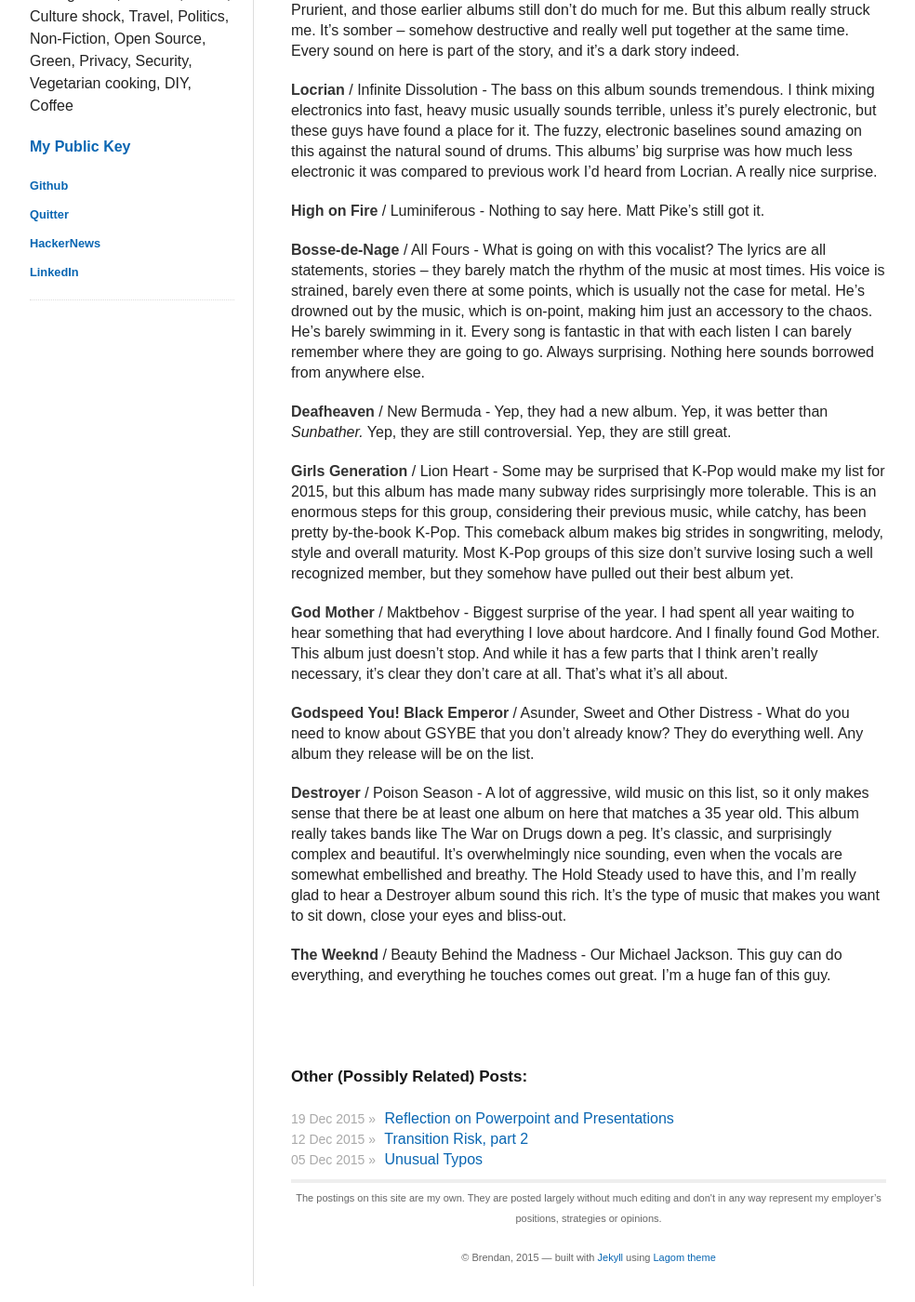
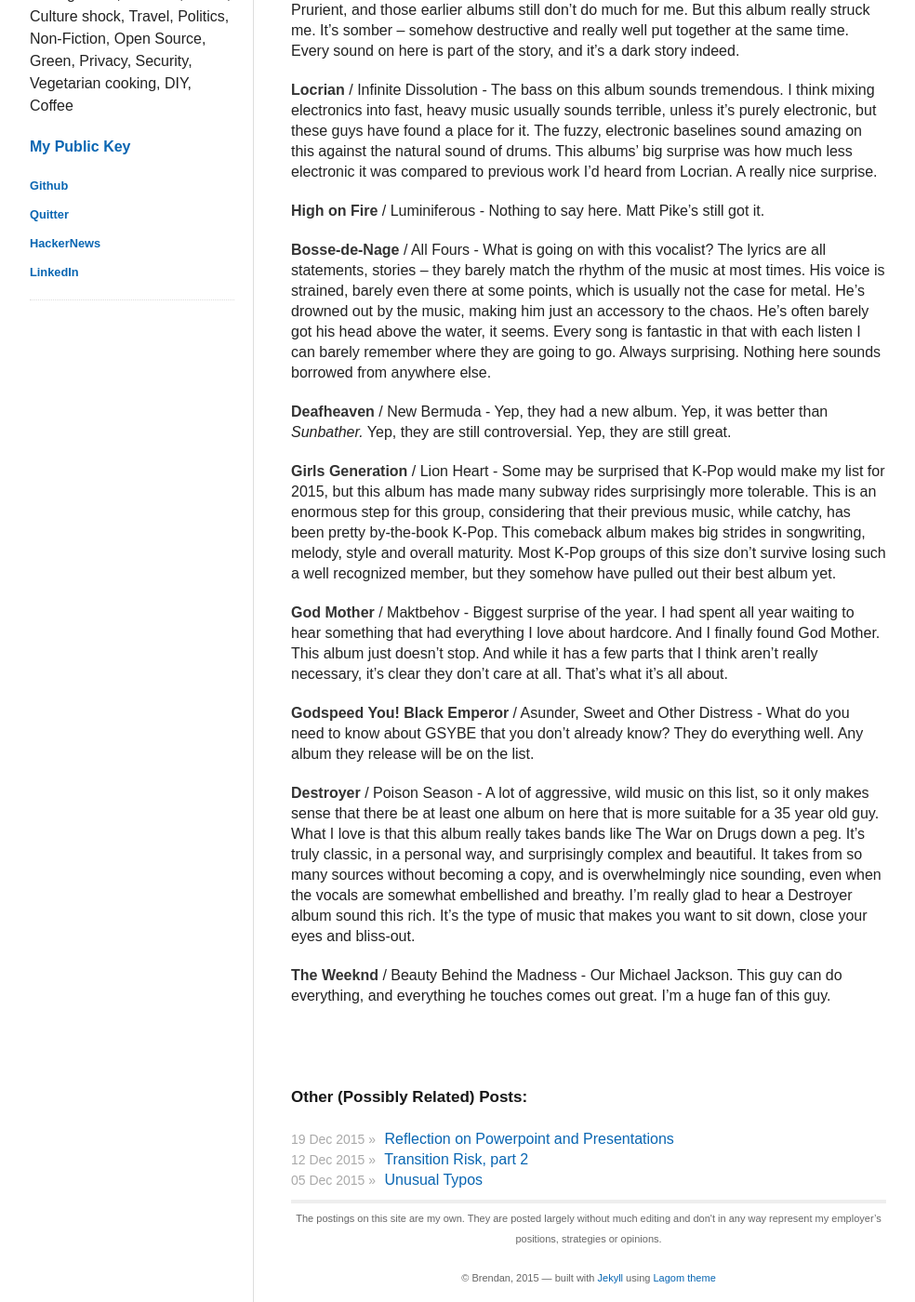
Before and after one commit to bcooney/bcooney.github.io, a Jekyll site: the page built from _posts/2015-12-26-best-albums.md, in a window 1280 px wide and 1400 px high, scrolled down 401 px. Shown: the whole window at 93% size, without its empty margins (138-1122 px from the left). Built offline with Jekyll 4.4.1, drawn with Linux system fonts in a browser that asks for light colours; nearby versions of some CDN libraries.

Commit message:
typos and minor edits

```diff
--- a/_posts/2015-12-26-best-albums.md
+++ b/_posts/2015-12-26-best-albums.md
@@ -17,16 +17,16 @@
 
 **High on Fire** / Luminiferous - Nothing to say here. Matt Pike's still got it.
 
-**Bosse-de-Nage** / All Fours - What is going on with this vocalist? The lyrics are all statements, stories -- they barely match the rhythm of the music at most times. His voice is strained, barely even there at some points, which is usually not the case for metal. He's drowned out by the music, which is on-point, making him just an accessory to the chaos. He's barely swimming in it. Every song is fantastic in that with each listen I can barely remember where they are going to go. Always surprising. Nothing here sounds borrowed from anywhere else.
+**Bosse-de-Nage** / All Fours - What is going on with this vocalist? The lyrics are all statements, stories -- they barely match the rhythm of the music at most times. His voice is strained, barely even there at some points, which is usually not the case for metal. He's drowned out by the music, making him just an accessory to the chaos. He's often barely got his head above the water, it seems. Every song is fantastic in that with each listen I can barely remember where they are going to go. Always surprising. Nothing here sounds borrowed from anywhere else.
 
 **Deafheaven** / New Bermuda - Yep, they had a new album. Yep, it was better than *Sunbather.* Yep, they are still controversial. Yep, they are still great.
 
-**Girls Generation** / Lion Heart - Some may be surprised that K-Pop would make my list for 2015, but this album has made many subway rides surprisingly more tolerable. This is an enormous steps for this group, considering their previous music, while catchy, has been pretty by-the-book K-Pop. This comeback album makes big strides in songwriting, melody, style and overall maturity. Most K-Pop groups of this size don't survive losing such a well recognized member, but they somehow have pulled out their best album yet.
+**Girls Generation** / Lion Heart - Some may be surprised that K-Pop would make my list for 2015, but this album has made many subway rides surprisingly more tolerable. This is an enormous step for this group, considering that their previous music, while catchy, has been pretty by-the-book K-Pop. This comeback album makes big strides in songwriting, melody, style and overall maturity. Most K-Pop groups of this size don't survive losing such a well recognized member, but they somehow have pulled out their best album yet.
 
 **God Mother** / Maktbehov - Biggest surprise of the year. I had spent all year waiting to hear something that had everything I love about hardcore. And I finally found God Mother. This album just doesn't stop. And while it has a few parts that I think aren't really necessary, it's clear they don't care at all. That's what it's all about.
 
 **Godspeed You! Black Emperor** / Asunder, Sweet and Other Distress - What do you need to know about GSYBE that you don't already know? They do everything well. Any album they release will be on the list.
 
-**Destroyer** / Poison Season - A lot of aggressive, wild music on this list, so it only makes sense that there be at least one album on here that matches a 35 year old. This album really takes bands like The War on Drugs down a peg. It's classic, and surprisingly complex and beautiful. It's overwhelmingly nice sounding, even when the vocals are somewhat embellished and breathy. The Hold Steady used to have this, and I'm really glad to hear a Destroyer album sound this rich. It's the type of music that makes you want to sit down, close your eyes and bliss-out.
+**Destroyer** / Poison Season - A lot of aggressive, wild music on this list, so it only makes sense that there be at least one album on here that is more suitable for a 35 year old guy. What I love is that this album really takes bands like The War on Drugs down a peg. It's truly classic, in a personal way, and surprisingly complex and beautiful. It takes from so many sources without becoming a copy, and is overwhelmingly nice sounding, even when the vocals are somewhat embellished and breathy. I'm really glad to hear a Destroyer album sound this rich. It's the type of music that makes you want to sit down, close your eyes and bliss-out.
 
 **The Weeknd** / Beauty Behind the Madness - Our Michael Jackson. This guy can do everything, and everything he touches comes out great. I'm a huge fan of this guy.
```
